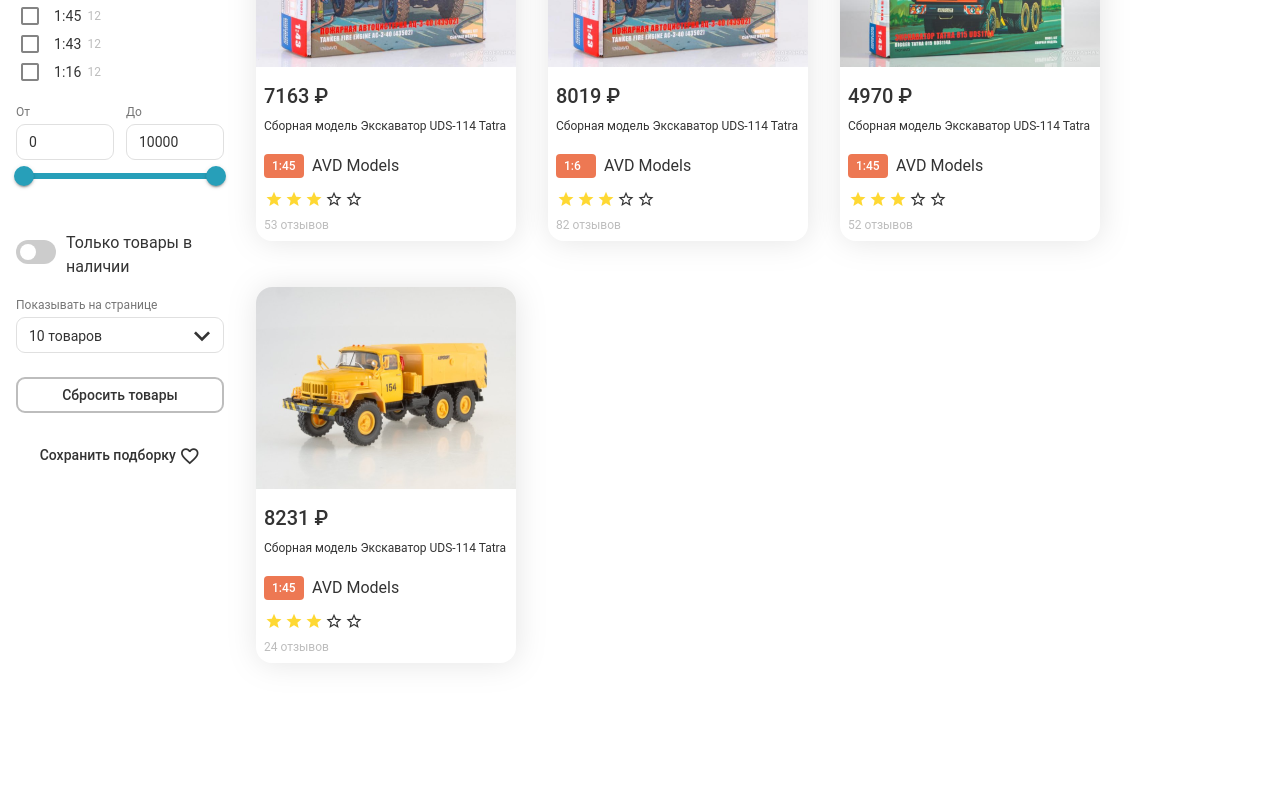
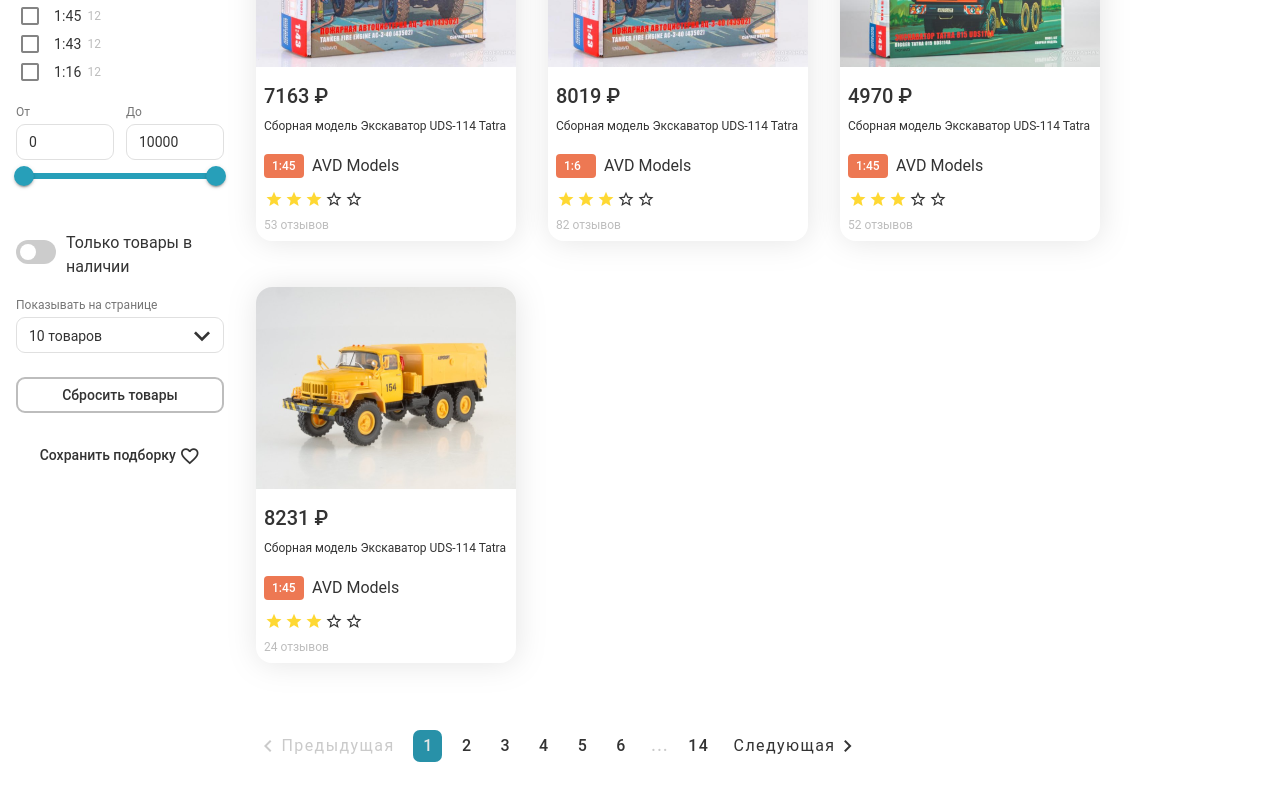
Before and after one commit to S0RGE/test-task-m, a Vue app: page / in a window 1280 px wide. Shown: the part 1231-2031 px from the top of the page. Before the commit the page ends 1946 px from the top, so only its background shows below. Built offline with nearby package versions, Linux system fonts and the light colour scheme.

Commit message:
refactor product per page

```diff
--- a/src/components/Catalog/ProductCatalog.vue
+++ b/src/components/Catalog/ProductCatalog.vue
@@ -14,6 +14,15 @@
           :isInCart="isInCart(product)"
         />
       </div>
+    </div>
+    <div class="catalog-pagination">
+      <v-pagination
+        v-model="page"
+        :length="paginatedPageLength"
+        first-aria-label="Prev"
+        next-aria-label="Next"
+        :total-visible="7"
+      ></v-pagination>
     </div>
   </div>
 </template>
@@ -99,6 +108,9 @@
         this.endIndex
       );
     },
+    paginatedPageLength() {
+      return Math.ceil(this.products.length / this.productsPerPage);
+    },
     startIndex() {
       return (this.page - 1) * this.productsPerPage;
     },
@@ -153,4 +165,49 @@
   width: 100%;
   display: grid;
 }
+
+.catalog-pagination {
+  margin-top: 56px;
+  margin-left: 114px;
+
+  .v-pagination__list {
+    justify-content: flex-start;
+  }
+
+  .v-pagination__prev .v-btn__content::after {
+    content: 'Предыдущая';
+    text-transform: capitalize;
+    font-weight: 400;
+    font-size: 16px;
+    line-height: 24px;
+    color: #333333;
+    margin-right: 8em;
+  }
+
+  .v-pagination__next .v-btn__content::before {
+    content: 'Следующая';
+    text-transform: capitalize;
+    font-weight: 400;
+    font-size: 16px;
+    line-height: 24px;
+    color: #333333;
+  }
+
+  .v-pagination__next {
+    margin-left: 4em;
+  }
+  .v-pagination .v-btn {
+    width: 29px;
+    height: 32px;
+    border-radius: 7px;
+  }
+
+  li.v-pagination__item--is-active button {
+    background: #279fb9 !important;
+    border-radius: 7px;
+    .v-btn__content {
+      color: #fff !important;
+    }
+  }
+}
 </style>
--- a/src/views/HomeView.vue
+++ b/src/views/HomeView.vue
@@ -40,7 +40,7 @@
   },
   computed: {
     productsCount() {
-      return this.products.length;
+      return this.$store.getters.getProducts.length;
     },
   },
 };
```
